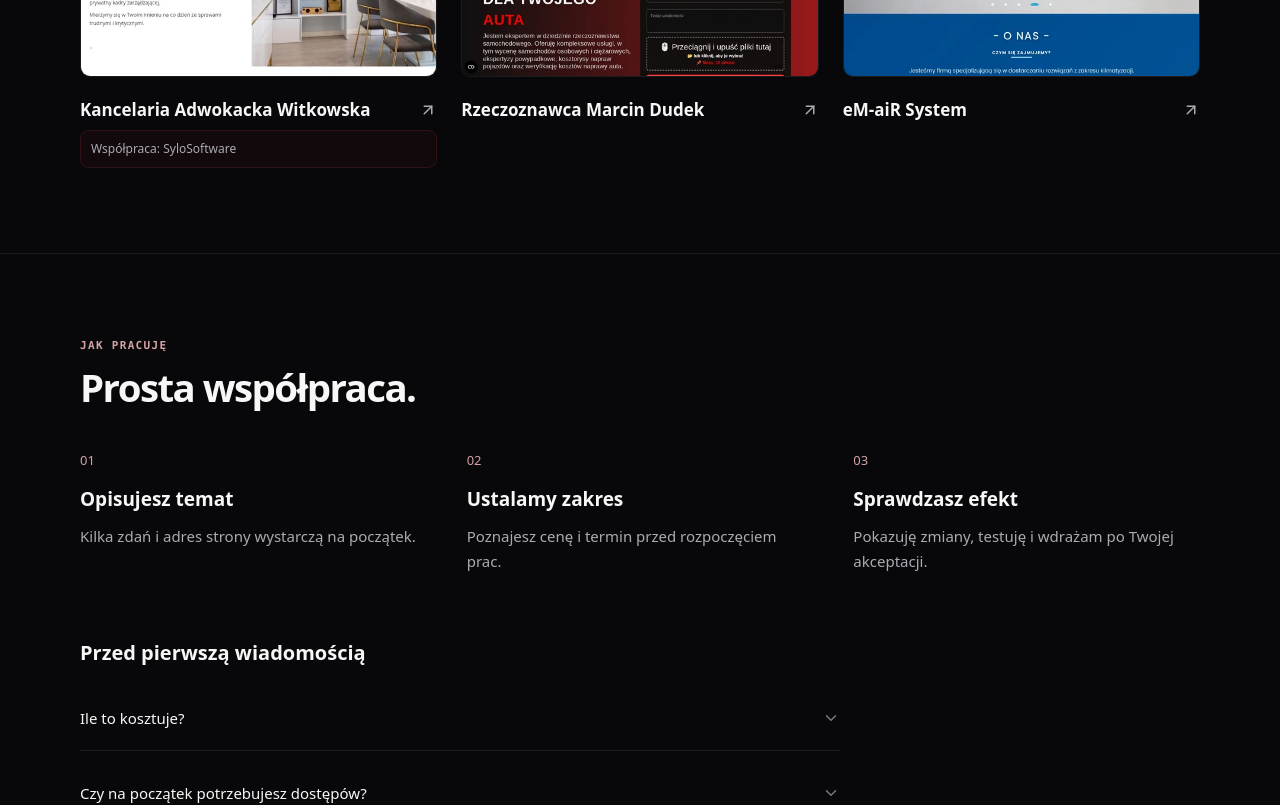
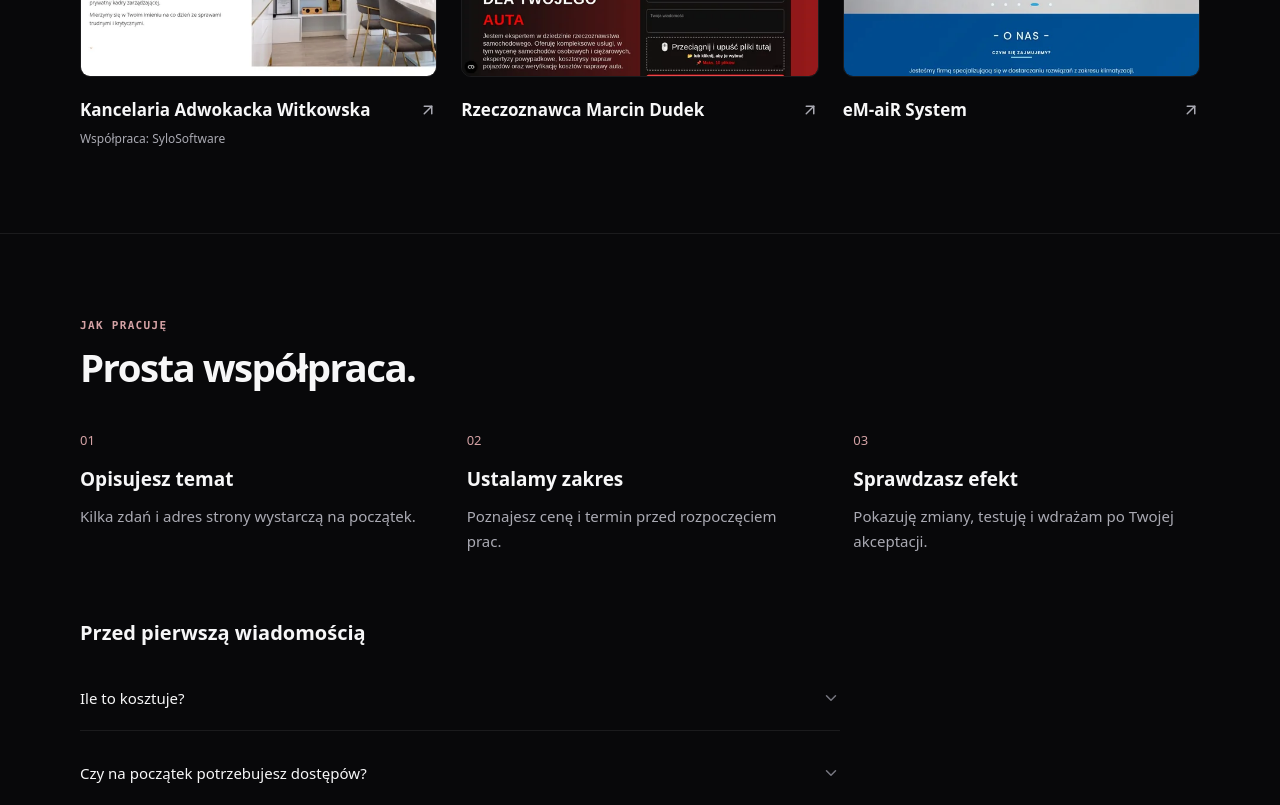
Before and after one commit to wwwCodeFixIT/CodeFix.IT---Portfolio-Short, a React (Vite) app: page / in a window 1280 px wide. Shown: the part 1700-2505 px from the top of the page. Built offline with nearby package versions, Linux system fonts and the light colour scheme.

Commit message:
style: keep minimal home background clear and links comfortable

```diff
--- a/src/pages/HomepageMinimal.css
+++ b/src/pages/HomepageMinimal.css
@@ -1,11 +1,11 @@
 /* This modifier keeps the simpler home layout separate from service and guide pages. */
-.cf-home-minimal {
+.homepage-v1.cf-home-minimal {
   --page-bg: #08080a;
   --muted: #aaaab3;
   --muted-strong: #c4c4cc;
 }
-.cf-home-minimal::before,
-.cf-home-minimal::after,
+.homepage-v1.cf-home-minimal::before,
+.homepage-v1.cf-home-minimal::after,
 .cf-home-minimal .cf-hero-copy::before,
 .cf-home-minimal .cf-work-section::before,
 .cf-home-minimal .cf-contact-section::before {
@@ -22,6 +22,9 @@
   gap: 28px;
 }
 .cf-home-minimal .cf-nav-links a {
+  display: inline-flex;
+  align-items: center;
+  min-height: 44px;
   color: var(--muted);
 }
 .cf-home-minimal .cf-nav-cta {
@@ -222,6 +225,9 @@
 }
 .cf-home-minimal .cf-project-collaboration {
   margin-top: 8px;
+  padding: 0;
+  border: 0;
+  background: transparent;
   color: var(--muted);
   font-size: 12px;
   line-height: 1.5;
@@ -330,6 +336,9 @@
   border: 0;
   color: var(--muted);
 }
+.cf-home-minimal .cf-footer {
+  background: transparent;
+}
 .cf-home-footer-links {
   display: flex;
   flex-wrap: wrap;
```
